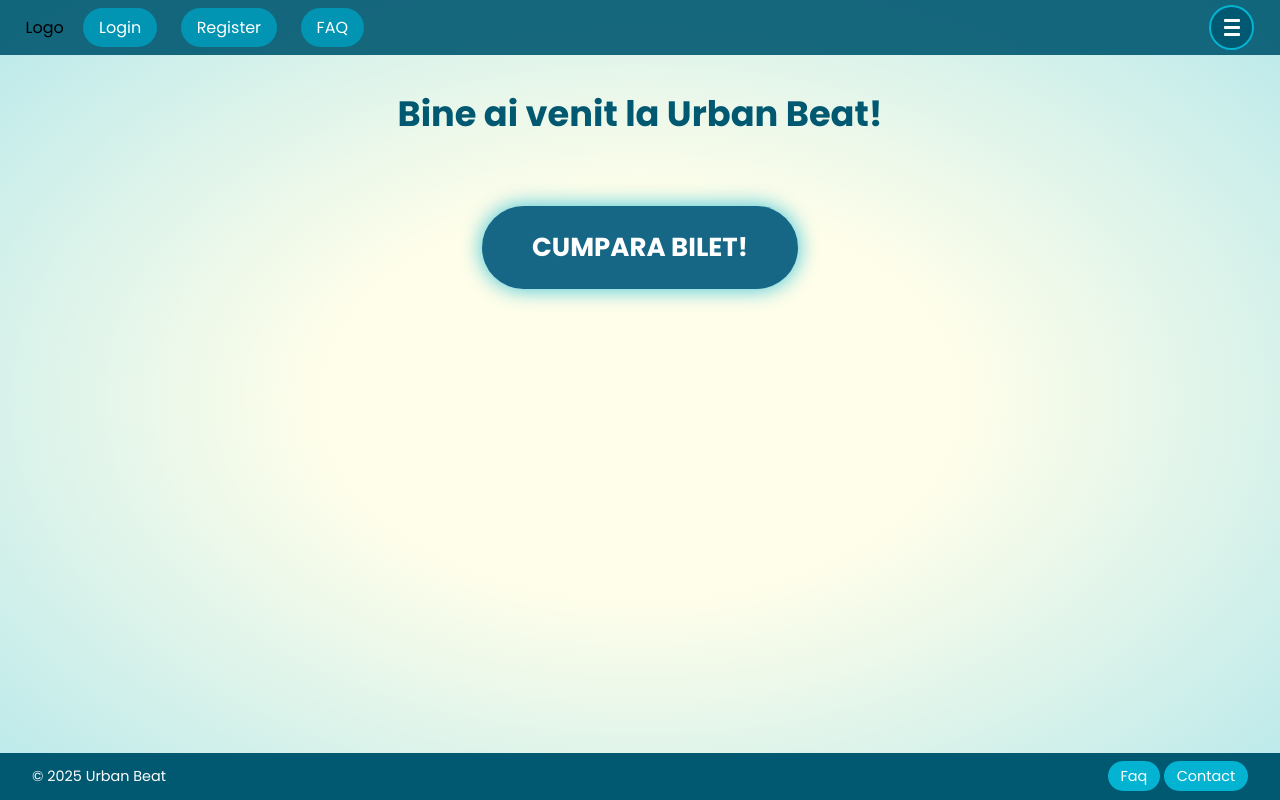
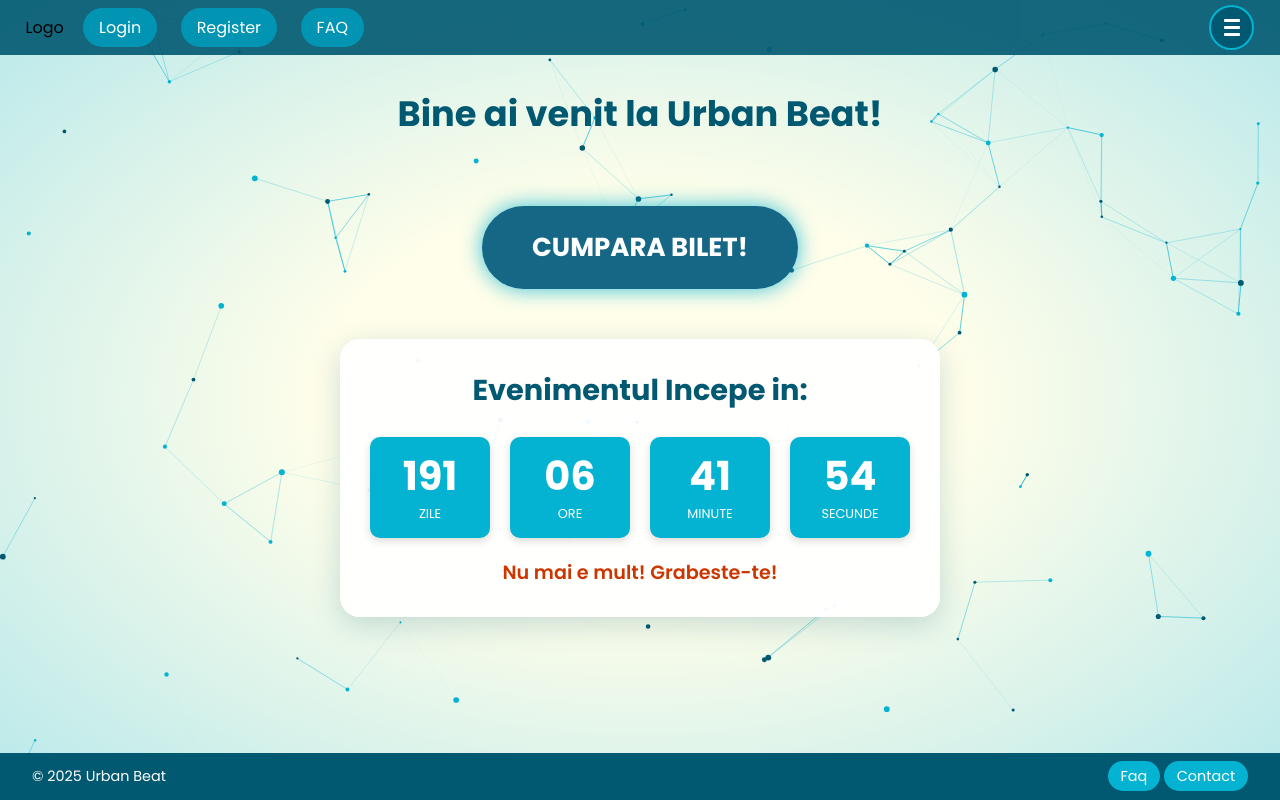
Before and after one commit to Firejeok/Barbu_Denis-Andrei, a PHP site: page /index.html in a window 1280 px wide. Run offline with PHP 8.4, Linux system fonts and the light colour scheme.

Commit message:
Last_Save_Profil

```diff
--- a/Index.css
+++ b/Index.css
@@ -7,12 +7,12 @@
 }
 
 html, body {
-  html, body {
  height: 100%;
  min-height: 100vh;
  width: 100vw;
-}
-}
+ z-index: 1000;
+}
+
 
 body {
   background: radial-gradient(ellipse at center, rgba(255,254,234,1) 0%, rgba(255,254,234,1) 35%, #B7E8EB 100%);
@@ -22,6 +22,7 @@ body {
   min-height: 100vh; /* Asigură că body-ul ocupă cel puțin înălțimea ecranului */
   position: relative;
   overflow-x: hidden;
+  z-index: 999;
 }
 
 /* 2. Asigură că secțiunea principală crește pentru a împinge footerul */
@@ -31,6 +32,7 @@ main {
   display: flex;
   flex-direction: column;
   align-items: center;
+  z-index: 999;
 }
 
 
@@ -1515,3 +1517,189 @@ body {
     box-shadow: 0 0 10px rgba(4, 179, 210, 0.5);
     transform: translateY(-1px);
 }
+
+
+.countdown-section {
+    max-width: 800px;
+    margin: 50px auto;
+    padding: 30px;
+    background: rgba(255, 255, 255, 0.95);
+    border-radius: 20px;
+    box-shadow: 0 8px 30px rgba(1, 88, 113, 0.2);
+    text-align: center;
+}
+
+.countdown-section h2 {
+    color: var(--secondary-color); /* #015871 */
+    margin-bottom: 25px;
+    font-size: 1.8rem;
+}
+
+.countdown-display {
+    display: flex;
+    justify-content: center;
+    gap: 20px;
+    margin-bottom: 20px;
+}
+
+.time-block {
+    background: var(--primary-color); /* #04b3d2 */
+    color: white;
+    padding: 15px 20px;
+    border-radius: 10px;
+    min-width: 120px;
+    box-shadow: 0 3px 8px rgba(0, 0, 0, 0.15);
+}
+
+.time-block span {
+    display: block;
+    font-size: 2.5rem;
+    font-weight: 700;
+    line-height: 1.2;
+}
+
+.time-block small {
+    display: block;
+    font-size: 0.8rem;
+    text-transform: uppercase;
+    margin-top: 5px;
+}
+
+.status-msg {
+    font-size: 1.2rem;
+    font-weight: 600;
+    color: #cc3700; /* Culoare de accent, Portocaliu/Roșu */
+}
+
+/* Stil pentru când timpul a expirat */
+.countdown-finished {
+    color: var(--secondary-color) !important;
+    background: #ffe082; /* Galben moale de avertizare */
+    font-size: 2rem !important;
+}
+
+.particle-background {
+    display: block;
+    position: fixed; /* Se fixează pe viewport */
+    top: 0;
+    left: 0;
+    width: 100vw;
+    height: 100vh;
+    z-index: -10; /* O valoare foarte mică pentru a fi SUB toate celelalte elemente */
+    /* Adaugă gradientul tău de bază pe canvas (opțional, dacă nu vrei să folosești body-ul) */
+    background: radial-gradient(ellipse at center, rgba(255,254,234,1) 0%, rgba(255,254,234,1) 35%, #B7E8EB 100%);
+}
+
+/* Containerul Modal (Fundalul Negru Opac) */
+.modal {
+    display: none; /* Ascuns implicit */
+    position: fixed; /* Rămâne fix pe ecran când utilizatorul derulează */
+    z-index: 10000; /* Foarte mare, pentru a fi DEASUPRA TUTUROR elementelor (inclusiv header) */
+    left: 0;
+    top: 0;
+    width: 100%;
+    height: 100%;
+    overflow: auto;
+    background-color: rgba(0, 0, 0, 0.8); /* Fundal negru semi-transparent */
+    backdrop-filter: blur(5px); /* Efect de blur pe fundal */
+}
+
+/* Conținutul Modalului (Cardul Alb) */
+.modal-content {
+    background-color: white;
+    margin: 5% auto; /* Centrarea verticală și orizontală */
+    padding: 30px;
+    border-radius: 20px;
+    width: 90%;
+    max-width: 700px;
+    box-shadow: 0 10px 30px rgba(0, 0, 0, 0.5);
+    position: relative;
+    animation-name: modalopen;
+    animation-duration: 0.5s;
+    display: flex; /* Folosim flexbox pentru aranjament imagine/text */
+    gap: 30px;
+}
+
+/* Animație de intrare */
+@keyframes modalopen {
+    from {opacity: 0; transform: translateY(-50px);}
+    to {opacity: 1; transform: translateY(0);}
+}
+
+/* Butonul de Închidere (X) */
+.close-btn {
+    color: #015871; /* Culoarea ta secundară */
+    float: right;
+    font-size: 36px;
+    font-weight: bold;
+    position: absolute;
+    top: 10px;
+    right: 20px;
+    cursor: pointer;
+    transition: color 0.3s;
+}
+
+.close-btn:hover,
+.close-btn:focus {
+    color: #ff4500; /* Culoarea de accent (roșu/portocaliu) */
+    text-decoration: none;
+}
+
+/* Stiluri pentru imaginea artistului în modal */
+.modal-artist-image {
+    width: 250px;
+    height: 250px;
+    object-fit: cover;
+    border-radius: 10px;
+    flex-shrink: 0; /* Nu se micșorează */
+}
+
+.modal-info h2 {
+    color: #015871;
+    margin-top: 0;
+    font-size: 1.8rem;
+    border-bottom: 2px solid #aad8dc;
+    padding-bottom: 10px;
+    margin-bottom: 15px;
+}
+
+.modal-info p {
+    margin-bottom: 8px;
+    color: #333;
+}
+
+.modal-label {
+    color: #04b3d2;
+    font-weight: 700;
+    margin-right: 5px;
+}
+
+.modal-social-btn {
+    display: inline-block;
+    background: #04b3d2;
+    color: white;
+    padding: 10px 20px;
+    border-radius: 25px;
+    text-decoration: none;
+    font-weight: 600;
+    margin-top: 20px;
+    transition: background 0.3s;
+}
+
+.modal-social-btn:hover {
+    background: #0294b3;
+}
+
+/* Responsive: Pe mobil, așază imaginea deasupra textului */
+@media (max-width: 768px) {
+    .modal-content {
+        flex-direction: column;
+        padding: 20px;
+        margin: 10% auto;
+    }
+    .modal-artist-image {
+        width: 100%;
+        height: 200px;
+        margin-bottom: 15px;
+    }
+}
--- a/Index.html
+++ b/Index.html
@@ -70,8 +70,208 @@ window.onload = function() {
     <body>
             <div style="text-align: center; margin-top: 50px;">
             <a href="CumBil.html" class="buy-ticket-btn">Cumpara Bilet!</a>
+            </div>
+            <div class="countdown-section">
+    <h2>Evenimentul Incepe in:</h2>
+    <div id="event-countdown" class="countdown-display">
+        <div class="time-block">
+            <span id="days">00</span>
+            <small>Zile</small>
         </div>
+        <div class="time-block">
+            <span id="hours">00</span>
+            <small>Ore</small>
+        </div>
+        <div class="time-block">
+            <span id="minutes">00</span>
+            <small>Minute</small>
+        </div>
+        <div class="time-block">
+            <span id="seconds">00</span>
+            <small>Secunde</small>
+        </div>
+    </div>
+    <p id="event-status" class="status-msg"></p>
+</div>
+<script>
+    // === 1. SETAREA DATEI EVENIMENTULUI ===
+    // Setați data, ora și fusul orar al evenimentului
+    // Format: 'An, Lună - 1, Zi, Oră, Minut, Secundă'
+    // Ex: 10 Ianuarie 2026, ora 18:00
+    const eventDate = new Date("May 20, 2026 20:00:00").getTime();
 
+    // === 2. Elementele DOM ===
+    const daysDisplay = document.getElementById('days');
+    const hoursDisplay = document.getElementById('hours');
+    const minutesDisplay = document.getElementById('minutes');
+    const secondsDisplay = document.getElementById('seconds');
+    const statusMsg = document.getElementById('event-status');
+
+    // === 3. Funcția de Actualizare a Cronometrului ===
+    function updateCountdown() {
+        // Obține data și ora curentă
+        const now = new Date().getTime();
+
+        // Calculează diferența în milisecunde
+        const distance = eventDate - now;
+
+        // Cazul 1: Cronometrul a expirat
+        if (distance < 0) {
+            clearInterval(interval);
+            daysDisplay.textContent = '00';
+            hoursDisplay.textContent = '00';
+            minutesDisplay.textContent = '00';
+            secondsDisplay.textContent = '00';
+
+            // Afișează mesajul de finalizare
+            statusMsg.textContent = "EVENIMENTUL A ÎNCEPUT!";
+            statusMsg.classList.add('countdown-finished');
+            return;
+        }
+
+        // Cazul 2: Calculul Timpului Rămas
+
+        // Calculele pentru Zile, Ore, Minute, Secunde
+        const _second = 1000;
+        const _minute = _second * 60;
+        const _hour = _minute * 60;
+        const _day = _hour * 24;
+
+        const days = Math.floor(distance / _day);
+        const hours = Math.floor((distance % _day) / _hour);
+        const minutes = Math.floor((distance % _hour) / _minute);
+        const seconds = Math.floor((distance % _minute) / _second);
+
+        // Actualizează elementele HTML
+        // Funcția .padStart(2, '0') adaugă un zero în față pentru numerele sub 10 (ex: 5 -> 05)
+        daysDisplay.textContent = days.toString().padStart(2, '0');
+        hoursDisplay.textContent = hours.toString().padStart(2, '0');
+        minutesDisplay.textContent = minutes.toString().padStart(2, '0');
+        secondsDisplay.textContent = seconds.toString().padStart(2, '0');
+
+        statusMsg.textContent = "Nu mai e mult! Grabeste-te!";
+    }
+
+    // === 4. Pornirea Cronometrului ===
+    // Rulează funcția updateCountdown la fiecare secundă (1000ms)
+    const interval = setInterval(updateCountdown, 1000);
+
+    // Rulează o dată imediat la încărcare pentru a evita o întârziere de 1 secundă
+    updateCountdown();
+
+</script>
+      <canvas id="particle-canvas" class="particle-background"></canvas>
+      <script>
+    const canvas = document.getElementById('particle-canvas');
+    const ctx = canvas.getContext('2d');
+    let particles = [];
+
+    // Culorile tale principale
+    const PRIMARY_COLOR = '#04b3d2'; // Cyan
+    const SECONDARY_COLOR = '#015871'; // Navy Blue
+
+    // Configurări
+    const NUM_PARTICLES = 100;
+    const MAX_DISTANCE = 100; // Distanța maximă pentru a trasa o linie
+
+    // Ajustează dimensiunea canvas-ului la dimensiunea ferestrei
+    function resizeCanvas() {
+        canvas.width = window.innerWidth;
+        canvas.height = window.innerHeight;
+    }
+
+    // Constructor pentru o particulă
+    class Particle {
+        constructor() {
+            // Poziție aleatorie pe canvas
+            this.x = Math.random() * canvas.width;
+            this.y = Math.random() * canvas.height;
+
+            // Viteză mică și aleatorie (mișcare subtilă)
+            this.vx = (Math.random() - 0.5) * 0.4;
+            this.vy = (Math.random() - 0.5) * 0.4;
+
+            this.radius = Math.random() * 2 + 1; // Rază între 1 și 3
+            this.color = Math.random() > 0.5 ? PRIMARY_COLOR : SECONDARY_COLOR;
+        }
+
+        // Metoda de desenare a particulei
+        draw() {
+            ctx.beginPath();
+            ctx.arc(this.x, this.y, this.radius, 0, Math.PI * 2);
+            ctx.fillStyle = this.color;
+            ctx.fill();
+        }
+
+        // Metoda de actualizare a poziției și a marginilor
+        update() {
+            this.x += this.vx;
+            this.y += this.vy;
+
+            // Inversarea direcției când ajunge la margini (efect de rebound)
+            if (this.x < 0 || this.x > canvas.width) this.vx *= -1;
+            if (this.y < 0 || this.y > canvas.height) this.vy *= -1;
+        }
+    }
+
+    // Inițializarea particulelor
+    function init() {
+        resizeCanvas();
+        for (let i = 0; i < NUM_PARTICLES; i++) {
+            particles.push(new Particle());
+        }
+    }
+
+    // Funcția pentru desenarea liniilor între particule
+    function drawLines() {
+        for (let i = 0; i < NUM_PARTICLES; i++) {
+            for (let j = i; j < NUM_PARTICLES; j++) {
+                const p1 = particles[i];
+                const p2 = particles[j];
+
+                // Calculează distanța dintre particule
+                const dx = p1.x - p2.x;
+                const dy = p1.y - p2.y;
+                const distance = Math.sqrt(dx * dx + dy * dy);
+
+                // Dacă sunt suficient de aproape, trage o linie
+                if (distance < MAX_DISTANCE) {
+                    // Calculează opacitatea liniei (cu cât e mai departe, cu atât e mai transparentă)
+                    const opacity = 1 - (distance / MAX_DISTANCE);
+
+                    ctx.beginPath();
+                    ctx.strokeStyle = `rgba(4, 179, 210, ${opacity})`; // Folosim Cyan cu opacitatea variabilă
+                    ctx.lineWidth = 1;
+                    ctx.moveTo(p1.x, p1.y);
+                    ctx.lineTo(p2.x, p2.y);
+                    ctx.stroke();
+                }
+            }
+        }
+    }
+
+    // Funcția principală de animație
+    function animate() {
+        // Șterge frame-ul anterior
+        ctx.clearRect(0, 0, canvas.width, canvas.height);
+
+        drawLines();
+
+        for (let i = 0; i < NUM_PARTICLES; i++) {
+            particles[i].update();
+            particles[i].draw();
+        }
+
+        requestAnimationFrame(animate); // Continuă bucla de animație
+    }
+
+    // Gestionează redimensionarea ferestrei
+    window.addEventListener('resize', resizeCanvas);
+
+    // Pornirea aplicației
+    init();
+    animate();
+</script>
 
 
     </body>
```
Also changed, not shown: Artisti.html (+126 -16 lines), script.js (added, +109 -0 lines).
